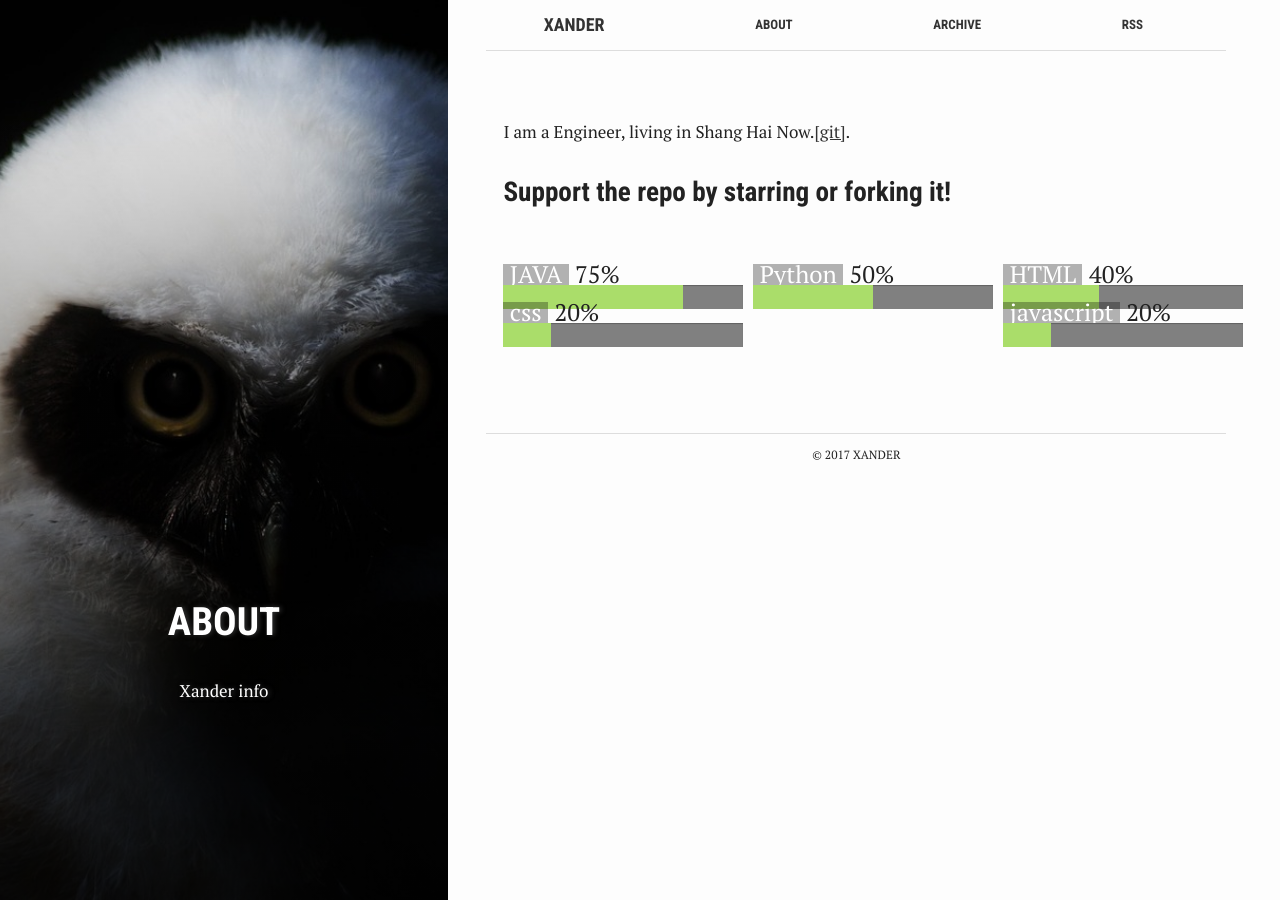
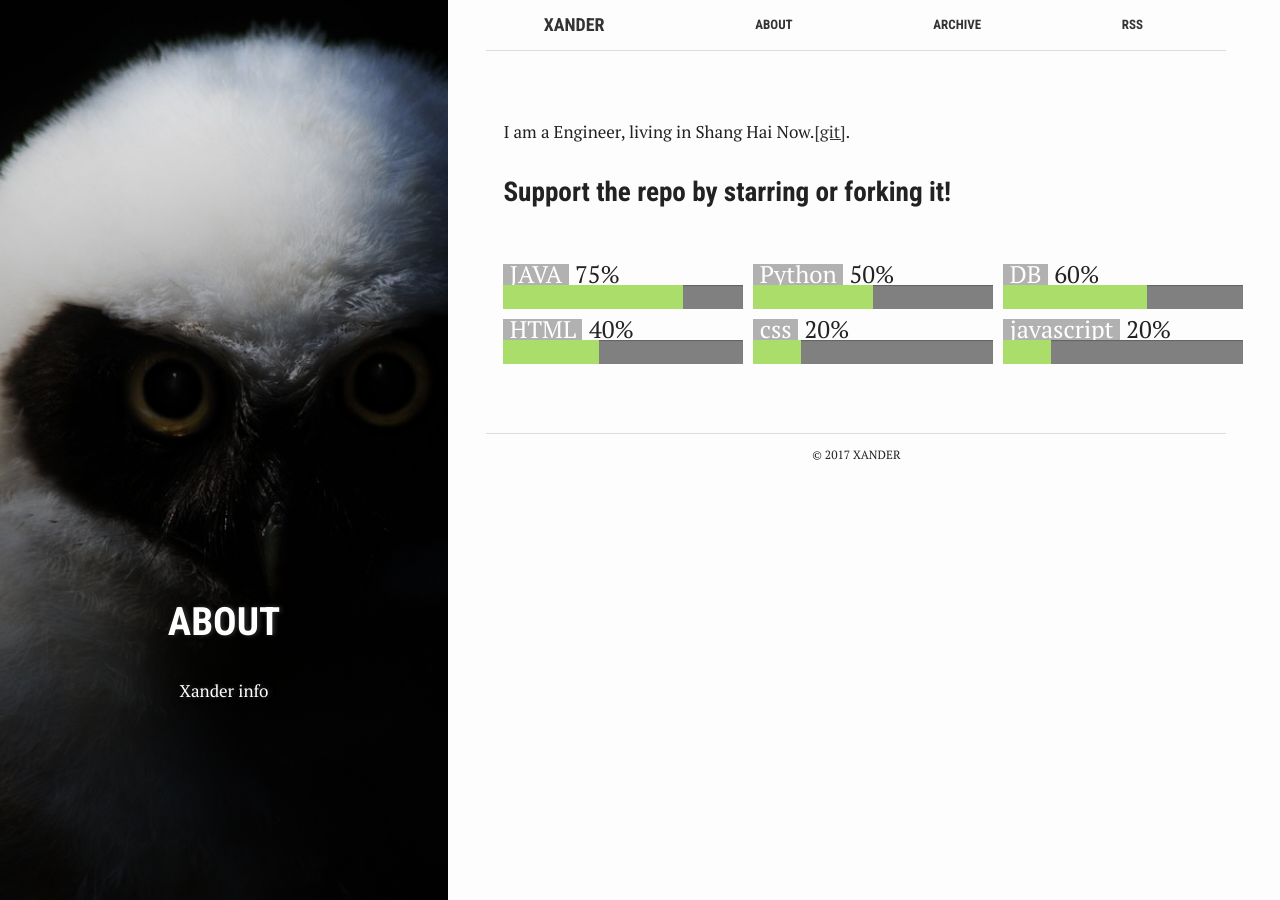
Before and after one commit to yyxiao/yyxiao.github.io, a Jekyll site: the page built from about.md, in a window 1280 px wide. Built offline with Jekyll 4.4.1, drawn with Linux system fonts in a browser that asks for light colours.

Commit message:
update about.md

```diff
--- a/about.md
+++ b/about.md
@@ -22,6 +22,10 @@ I am a Engineer, living in Shang Hai Now.<a href="https://github.com/yyxiao" tar
 		<progress value="50" max="100"></progress>
 	</div>
 	<div>
+        <p><span>DB</span><span>60%</span></p>
+        <progress value="60" max="100"></progress>
+    </div>
+	<div>
 		<p><span>HTML</span><span>40%</span></p>
 		<progress value="40" max="100"></progress>
 	</div>
--- a/assets/_sass/_skills.scss
+++ b/assets/_sass/_skills.scss
@@ -11,7 +11,7 @@ $skill-length:1.5rem;
   div {
     height: $skill-length * 0.9;
     width: 200px;
-    margin-bottom: $skill-length * 0.42;
+    margin-bottom: $skill-length * 1.4;
     position: relative;
     p {
       font-size: $skill-length;
```
